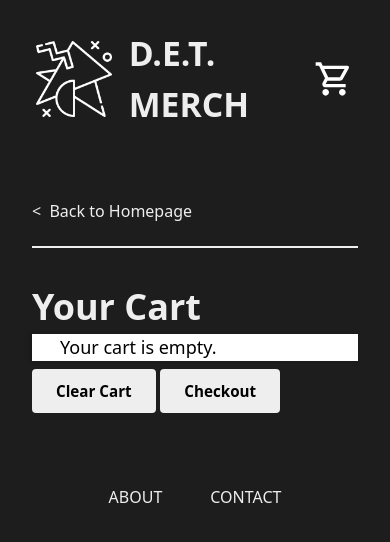
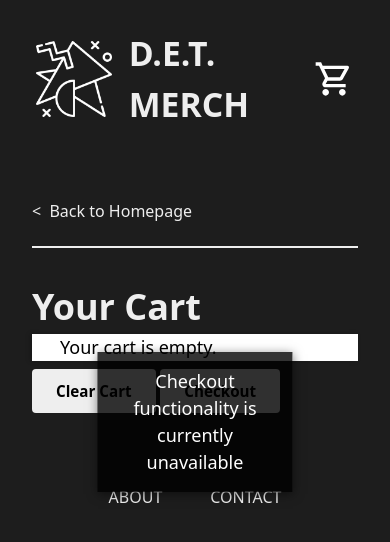
Before and after one commit to David-Hajek/Web-UI-Design-Group-Project, a SvelteKit app in the folder Website/svelte-app/: page /cart in a window 390 px wide. Both pictures are taken after a click on the button "Checkout". Shown: the top 542 px of the page. Built offline with nearby package versions, Linux system fonts and the light colour scheme; a web font is replaced by a local one.

Commit message:
added cart checkout message and mobile functionality

```diff
--- a/Website/svelte-app/src/routes/cart/+page.svelte
+++ b/Website/svelte-app/src/routes/cart/+page.svelte
@@ -8,9 +8,15 @@ import { goto } from '$app/navigation';
       0
     );
 
-    function logCheckout()
+    let isCheckoutMsgVisible = false;
+
+    function checkoutPressed()
     {
       console.log("checkout button pressed")
+      isCheckoutMsgVisible = true;
+      setTimeout(() => {
+        isCheckoutMsgVisible = false;
+      }, 3000);
     }
 
     function goBack() {
@@ -22,8 +28,13 @@ import { goto } from '$app/navigation';
 
   <nav class="breadcrumbs">
     <button class="back-button" on:click={goBack}>&lt;&nbsp;&nbsp;Back to Homepage</button>
+  </nav>
 
-  </nav>
+  {#if isCheckoutMsgVisible}
+  <div class="checkout-popup">
+    <p>Checkout functionality is currently unavailable</p>
+  </div>
+{/if}
 
   <h1>Your Cart</h1>
   <div class="cart-page">
@@ -67,10 +78,23 @@ import { goto } from '$app/navigation';
   </div>
   <div>
    <button class="clear-cart" on:click={clearCart}>Clear Cart</button>
-   <button class="checkout-button" on:click={logCheckout}>Checkout</button>
+   <button class="checkout-button" on:click={checkoutPressed}>Checkout</button>
   </div>
 
-  <style>
+<style>
+
+.checkout-popup {
+    position: fixed;
+    top: 50%;
+    left: 50%;
+    transform: translate(-50%, -50%);
+    background-color: rgba(0, 0, 0, 0.8);
+    color: white;
+    padding: 1rem 2rem;
+    z-index: 2;
+    text-align: center;
+    box-shadow: 0 2px 10px rgba(0, 0, 0, 0.5);
+}
 
 .quantity-selector {
     display: flex;
```
Also changed, not shown: Website/svelte-app/src/routes/product/[id]/+page.svelte (+62 -0 lines).
